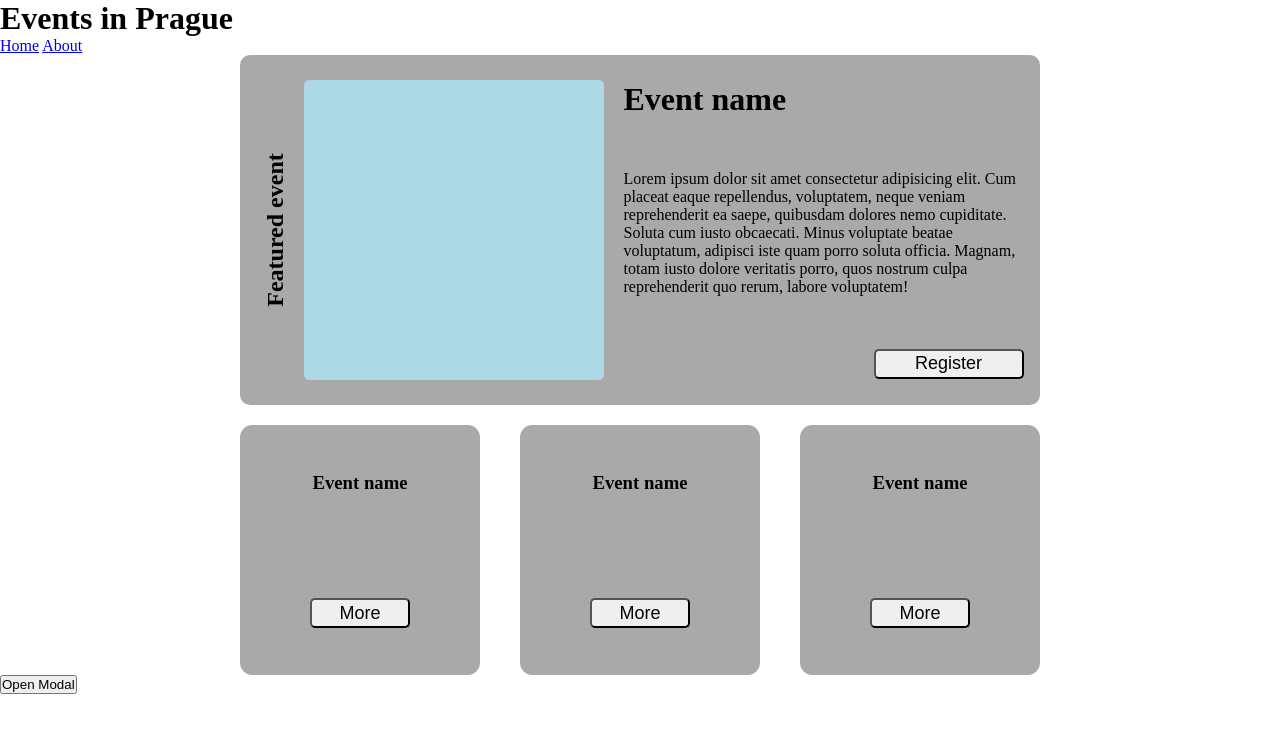
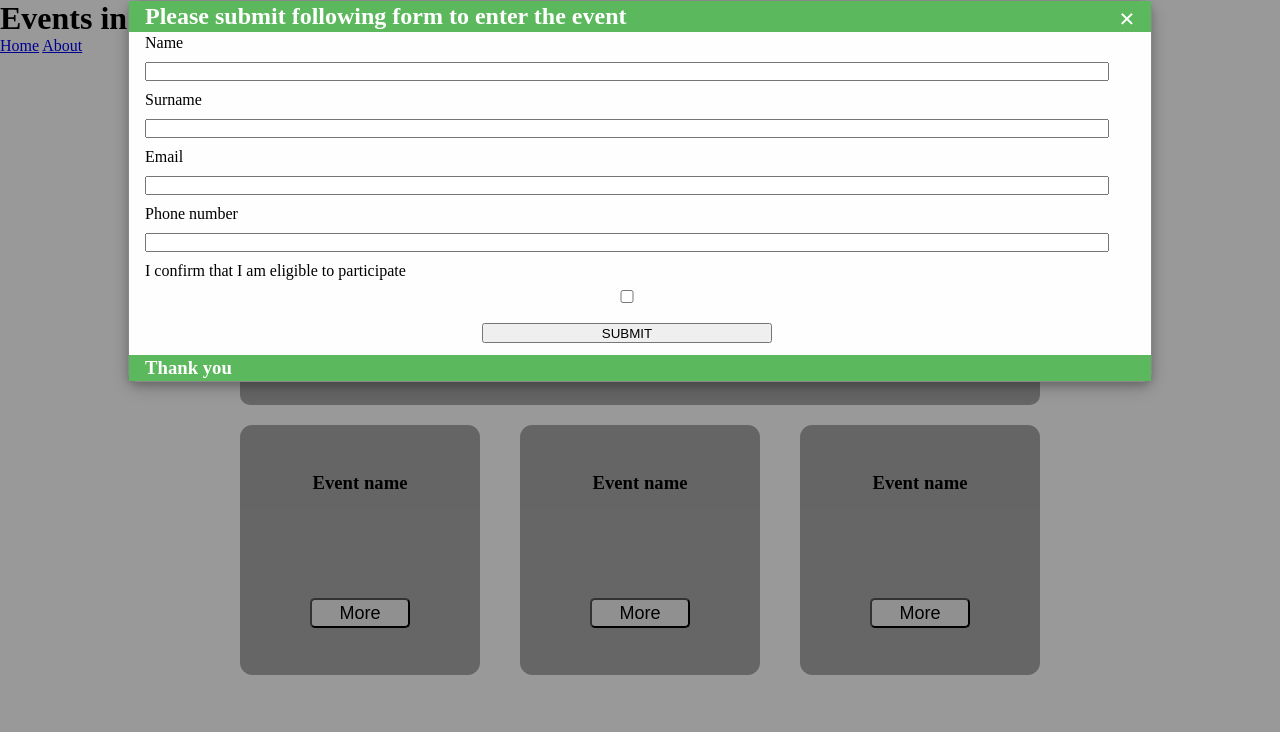
Before and after one commit to LouCyanCoder/hackathon-project-event-registration, a website: page src/index.html in a window 1280 px wide. Both pictures are taken after a click on the button "Register". Drawn offline with nearby package versions, Linux system fonts and the light colour scheme; files that its build step writes are made by us from their sources.

Commit message:
modal window

```diff
--- a/src/css/_home.scss
+++ b/src/css/_home.scss
@@ -120,10 +120,12 @@
 
 /* The Close Button */
 .close {
-  color: #aaa;
+  color: white;
   float: right;
   font-size: 28px;
   font-weight: bold;
+  margin-left: 10px;
+
 }
 
 .close:hover,
@@ -132,3 +134,67 @@
   text-decoration: none;
   cursor: pointer;
 }
+
+.modal-content {
+  p {
+    margin-bottom: 10px;
+  }
+
+  border-radius: 10px;
+}
+
+.modal-content-form {
+  display: flex;
+  flex-direction: column;
+  justify-content: space-around;
+
+  input {
+    margin-top: 10px;
+    margin-bottom: 10px;
+  }
+
+  .button {
+    width: 30%;
+    align-self: center;
+    height: 20px;
+    cursor: pointer;
+  }
+
+
+}
+
+/* Modal Header */
+.modal-header {
+  padding: 2px 16px;
+  background-color: #5cb85c;
+  color: white;
+}
+
+/* Modal Body */
+.modal-body {padding: 2px 16px;}
+
+/* Modal Footer */
+.modal-footer {
+  padding: 2px 16px;
+  background-color: #5cb85c;
+  color: white;
+}
+
+/* Modal Content */
+.modal-content {
+  position: relative;
+  background-color: #fefefe;
+  margin: auto;
+  padding: 0;
+  border: 1px solid #888;
+  width: 80%;
+  box-shadow: 0 4px 8px 0 rgba(0,0,0,0.2),0 6px 20px 0 rgba(0,0,0,0.19);
+  animation-name: animatetop;
+  animation-duration: 1s
+}
+
+/* Add Animation */
+@keyframes animatetop {
+  from {top: -300px; opacity: 0}
+  to {top: 0; opacity: 1}
+}
--- a/src/index.html
+++ b/src/index.html
@@ -1,55 +1,57 @@
 <!DOCTYPE html>
 <html lang="en">
   <head>
-    <meta charset="UTF-8">
-    <meta http-equiv="X-UA-Compatible" content="IE=edge">
-    <meta name="viewport" content="width=device-width, initial-scale=1.0">
+    <meta charset="UTF-8" />
+    <meta http-equiv="X-UA-Compatible" content="IE=edge" />
+    <meta name="viewport" content="width=device-width, initial-scale=1.0" />
     <title>Events in Prague</title>
-    <link rel="stylesheet" href="/css/style.css">
+    <link rel="stylesheet" href="/css/style.css" />
     <script defer src="/js/script.js"></script>
     <script defer src="/js/script_modalWindow.js"></script>
 
-    <link rel="preconnect" href="https://fonts.googleapis.com">
-    <link rel="preconnect" href="https://fonts.gstatic.com" crossorigin>
-    <link href="https://fonts.googleapis.com/css2?family=Lato:wght@400;700;900&display=swap" rel="stylesheet">
-
+    <link rel="preconnect" href="https://fonts.googleapis.com" />
+    <link rel="preconnect" href="https://fonts.gstatic.com" crossorigin />
+    <link
+      href="https://fonts.googleapis.com/css2?family=Lato:wght@400;700;900&display=swap"
+      rel="stylesheet"
+    />
   </head>
   <body>
     <header>
       <h1>Events in Prague</h1>
 
       <nav>
-
         <a href="#">Home</a>
         <a href="#">About</a>
-
       </nav>
     </header>
 
     <!-- main section -->
     <main>
-
       <section class="container">
-
         <!-- container for featured event -->
 
         <article class="container__feat">
           <div class="container__feat--heading"><h2>Featured event</h2></div>
 
-            <div class="container__feat--img"><img src="" alt=""></div>
+          <div class="container__feat--img"><img src="" alt="" /></div>
 
           <div class="container__feat--content">
             <h2>Event name</h2>
-                <p>Lorem ipsum dolor sit amet consectetur adipisicing elit. Cum placeat eaque repellendus, voluptatem, neque veniam reprehenderit ea saepe, quibusdam dolores nemo cupiditate. Soluta cum iusto obcaecati. Minus voluptate beatae voluptatum, adipisci iste quam porro soluta officia. Magnam, totam iusto dolore veritatis porro, quos nostrum culpa reprehenderit quo rerum, labore voluptatem!</p>
-                <button class="btn--register">Register</button>
+            <p>
+              Lorem ipsum dolor sit amet consectetur adipisicing elit. Cum
+              placeat eaque repellendus, voluptatem, neque veniam reprehenderit
+              ea saepe, quibusdam dolores nemo cupiditate. Soluta cum iusto
+              obcaecati. Minus voluptate beatae voluptatum, adipisci iste quam
+              porro soluta officia. Magnam, totam iusto dolore veritatis porro,
+              quos nostrum culpa reprehenderit quo rerum, labore voluptatem!
+            </p>
+            <button class="btn--register" id="myBtn">Register</button>
           </div>
-
         </article>
-
 
         <!-- container for other events -->
         <article class="container__events">
-
           <div class="container__events--box">
             <h3>Event name</h3>
             <button class="btn-more">More</button>
@@ -64,26 +66,39 @@
             <h3>Event name</h3>
             <button class="btn--more">More</button>
           </div>
-
         </article>
-
       </section>
-
-    <button id="myBtn">Open Modal</button>
 
       <!-- The Modal -->
       <div id="myModal" class="modal">
-
         <!-- Modal content -->
         <div class="modal-content">
+          <div class="modal-header">
             <span class="close">&times;</span>
-    <p>Some text in the Modal..</p>
+            <h2>Please submit following form to enter the event</h2>
           </div>
-
+          <div class="modal-body">
+            <form action="" class="modal-content-form">
+              <label for="first_name">Name</label>
+              <input id="first_name" type="text" value="" />
+              <label for="last_name">Surname</label>
+              <input id="last_name" type="text" value="" />
+              <label for="email">Email</label>
+              <input id="email" type="email" value="" />
+              <label for="phone">Phone number</label>
+              <input type="number" id="phone" value="" />
+              <label for="check"
+                >I confirm that I am eligible to participate</label
+              >
+              <input type="checkbox" id="check" />
+              <input class="button" type="submit" value="SUBMIT" />
+            </form>
+          </div>
+          <div class="modal-footer">
+            <h3>Thank you</h3>
+          </div>
+        </div>
       </div>
     </main>
-
-
-
   </body>
 </html>
--- a/src/js/script.js
+++ b/src/js/script.js
@@ -0,0 +1,24 @@
+var modal = document.getElementById("myModal");
+
+// Get the button that opens the modal
+var btn = document.getElementById("myBtn");
+
+// Get the <span> element that closes the modal
+var span = document.getElementsByClassName("close")[0];
+
+// When the user clicks on the button, open the modal
+btn.onclick = function() {
+  modal.style.display = "block";
+}
+
+// When the user clicks on <span> (x), close the modal
+span.onclick = function() {
+  modal.style.display = "none";
+}
+
+// When the user clicks anywhere outside of the modal, close it
+window.onclick = function(event) {
+  if (event.target == modal) {
+    modal.style.display = "none";
+  }
+}
```
Also changed, not shown: src/js/script_modalWindow.js (line endings or trailing spaces). Lines whose indentation alone changed are shown as unchanged.
